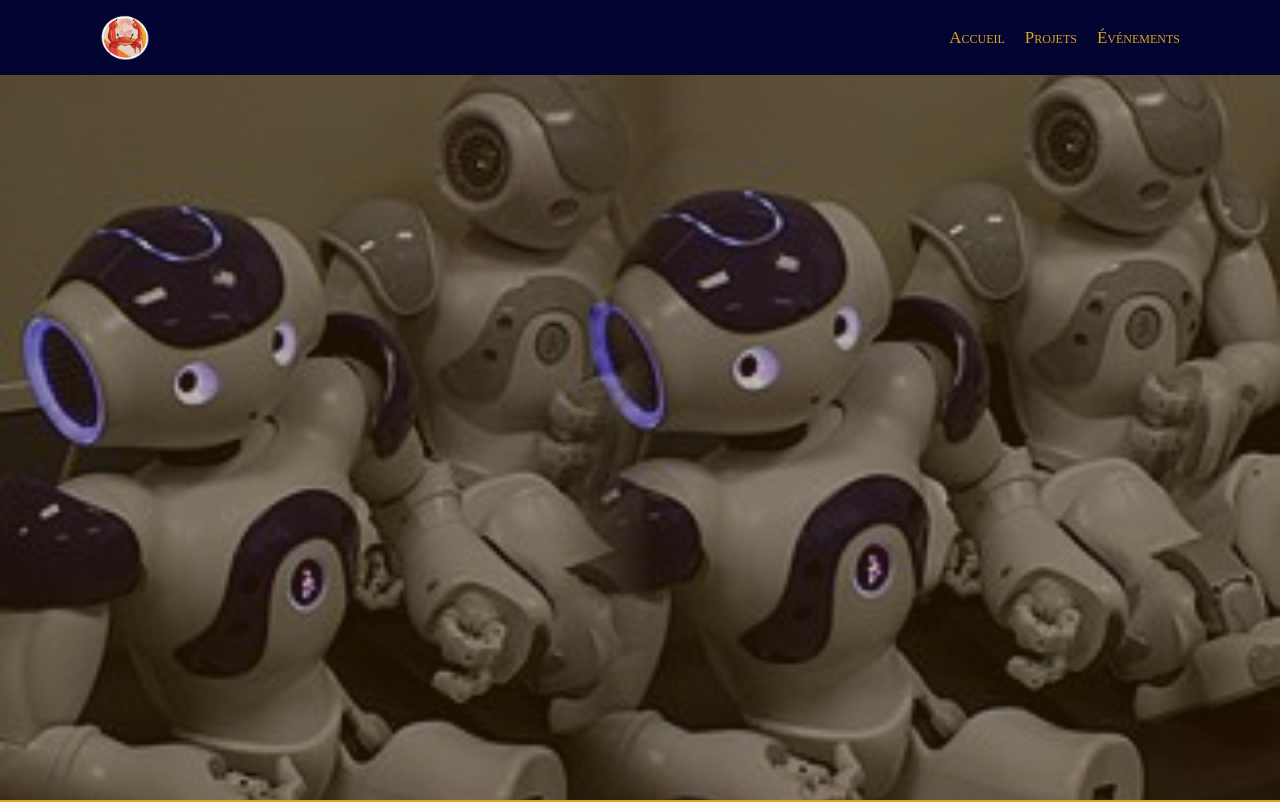
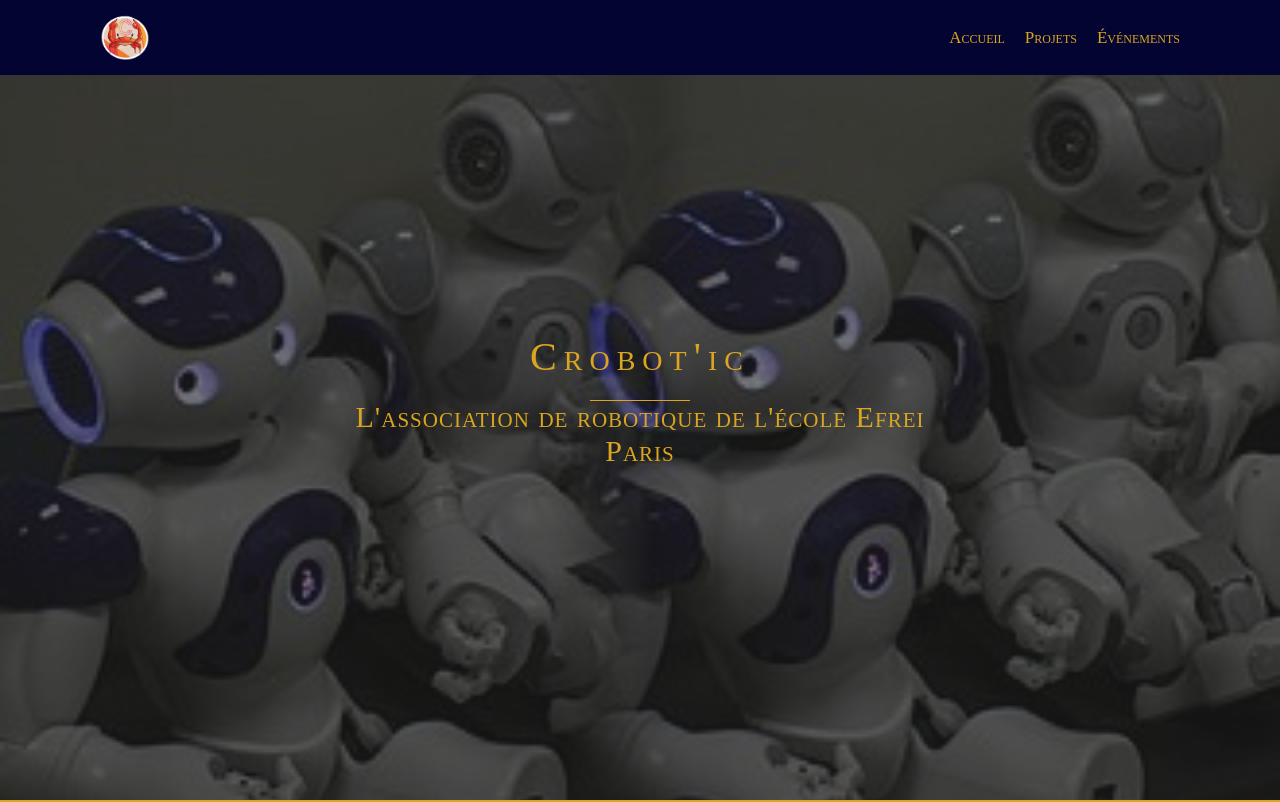
Before and after one commit to Crobot-ic/WebSite, a React (Vite) app in the folder Web/: page / in a window 1280 px wide. Shown: the top 802 px of the page. Built offline with nearby package versions, Linux system fonts and the light colour scheme.

Commit message:
Main Page

```diff
--- a/Web/src/components/Home/MainPage.jsx
+++ b/Web/src/components/Home/MainPage.jsx
@@ -3,7 +3,13 @@
 const MainPage = () => {
     return (
         <section className="main-page">
-
+            <div className="main-page-info">
+                <div className="main-page-info-title">
+                    <h1 className="main-page-info-title-content">Crobot'ic</h1>
+                </div>
+                <h3 className="main-page-info-slogan">L'association de robotique de l'école Efrei Paris</h3>
+            </div>
+            <div className="main-page-sep"></div>
         </section>
     )
 }
--- a/Web/src/styles/css/index.css
+++ b/Web/src/styles/css/index.css
@@ -21,6 +21,7 @@
 @keyframes apparitionTitle {
   to {
     transform: translate(0);
+    opacity: 1;
   }
 }
 a {
@@ -82,12 +83,14 @@
   z-index: 15;
   overflow: hidden;
 }
+.contact-us-title h1, .contact-us-title h2, .contact-us-title h3, .contact-us-title h4, .contact-us-title h5, .contact-us-title h6 {
+  transform: translateY(100%);
+  animation: apparitionTitle 1s cubic-bezier(0.17, 0.67, 0.11, 0.88) forwards;
+  text-align: center;
+}
 .contact-us-title h3 {
   padding-top: 40px;
   padding-bottom: 25px;
-  transform: translateY(100%);
-  animation: apparitionTitle 1s cubic-bezier(0.17, 0.67, 0.11, 0.88) forwards;
-  text-align: center;
   color: rgb(4, 4, 50);
   font-variant-caps: small-caps;
   font-weight: 500;
@@ -258,14 +261,63 @@
 .main-page::after {
   position: absolute;
   content: "";
-  background-color: #573103;
-  opacity: 0.3;
+  background-color: #222;
+  opacity: 0.6;
   bottom: 0;
   top: 0;
   left: 0;
   right: 0;
 }
+.main-page-info {
+  position: absolute;
+  top: 50%;
+  left: 50%;
+  transform: translate(-50%, -50%);
+  text-align: center;
+  z-index: 1000;
+  color: goldenrod;
+  font-variant-caps: petite-caps;
+  display: flex;
+  flex-direction: column;
+  gap: 20px;
+}
+.main-page-info-title {
+  overflow: hidden;
+}
+.main-page-info-title h1, .main-page-info-title h2, .main-page-info-title h3, .main-page-info-title h4, .main-page-info-title h5, .main-page-info-title h6 {
+  transform: translateY(100%);
+  animation: apparitionTitle 1s cubic-bezier(0.17, 0.67, 0.11, 0.88) forwards;
+  text-align: center;
+}
+.main-page-info-title-content {
+  font-size: 40px;
+  font-weight: 500;
+  letter-spacing: 7px;
+}
+.main-page-info-slogan {
+  font-size: 30px;
+  font-weight: 500;
+  letter-spacing: 1px;
+  opacity: 0;
+  animation: apparitionTitle 0.8s ease-in 0.5s forwards;
+}
+.main-page-sep {
+  position: absolute;
+  top: 50%;
+  left: 50%;
+  transform: translate(-50%, -50%);
+  width: 0;
+  height: 1px;
+  z-index: 1000;
+  background-color: goldenrod;
+  animation: appScaleWidth 0.7s ease 0.2s forwards;
+}
 
+@keyframes appScaleWidth {
+  to {
+    width: 100px;
+  }
+}
 .home-navigation {
   margin-top: 25px;
   display: grid;
--- a/Web/src/styles/sass/Bases/Bases.scss
+++ b/Web/src/styles/sass/Bases/Bases.scss
@@ -11,6 +11,7 @@
 @keyframes apparitionTitle {
     to {
         transform: translate(0);
+        opacity: 1;
     }
 }
 
--- a/Web/src/styles/sass/Layouts/MainPage.scss
+++ b/Web/src/styles/sass/Layouts/MainPage.scss
@@ -1,3 +1,6 @@
+@import "../Utils/CenterAbsol.scss";
+@import "../Utils/TitleApp.scss";
+
 .main-page {
     height: 100vh;
     background-image: url("../../assets/ArrivalImage.png");
@@ -9,11 +12,54 @@
     &::after {
         position: absolute;
         content: "";
-        background-color: #573103;
-        opacity: .3;
+        background-color: #222;
+        opacity: .6;
         bottom: 0;
         top: 0;
         left: 0;
         right: 0;
     }
+
+    &-info {
+        @include center-absol;
+        text-align: center;
+        z-index: 1000;
+        color: goldenrod;
+        font-variant-caps: petite-caps;
+        display: flex;
+        flex-direction: column;
+        gap: 20px;
+
+        &-title {
+            @include titleApp;
+            &-content {
+                font-size: 40px;
+                font-weight: 500;
+                letter-spacing: 7px;
+            }
+        }
+
+        &-slogan {
+            font-size: 30px;
+            font-weight: 500;
+            letter-spacing: 1px;
+            opacity: 0;
+            animation: apparitionTitle .8s ease-in .5s forwards;
+        }
+    }
+
+    &-sep {
+        @include center-absol;
+        width: 0;
+        height: 1px;
+        z-index: 1000;
+        background-color: goldenrod;
+        animation: appScaleWidth .7s ease .2s forwards;
+    }
 }
+
+@keyframes appScaleWidth {
+    to {
+        width: 100px;
+    }
+}
```
Also changed, not shown: Web/src/styles/sass/Layouts/Contact.scss (+3 -4 lines), 1 other file (tests, documents, lock files or other folders).
